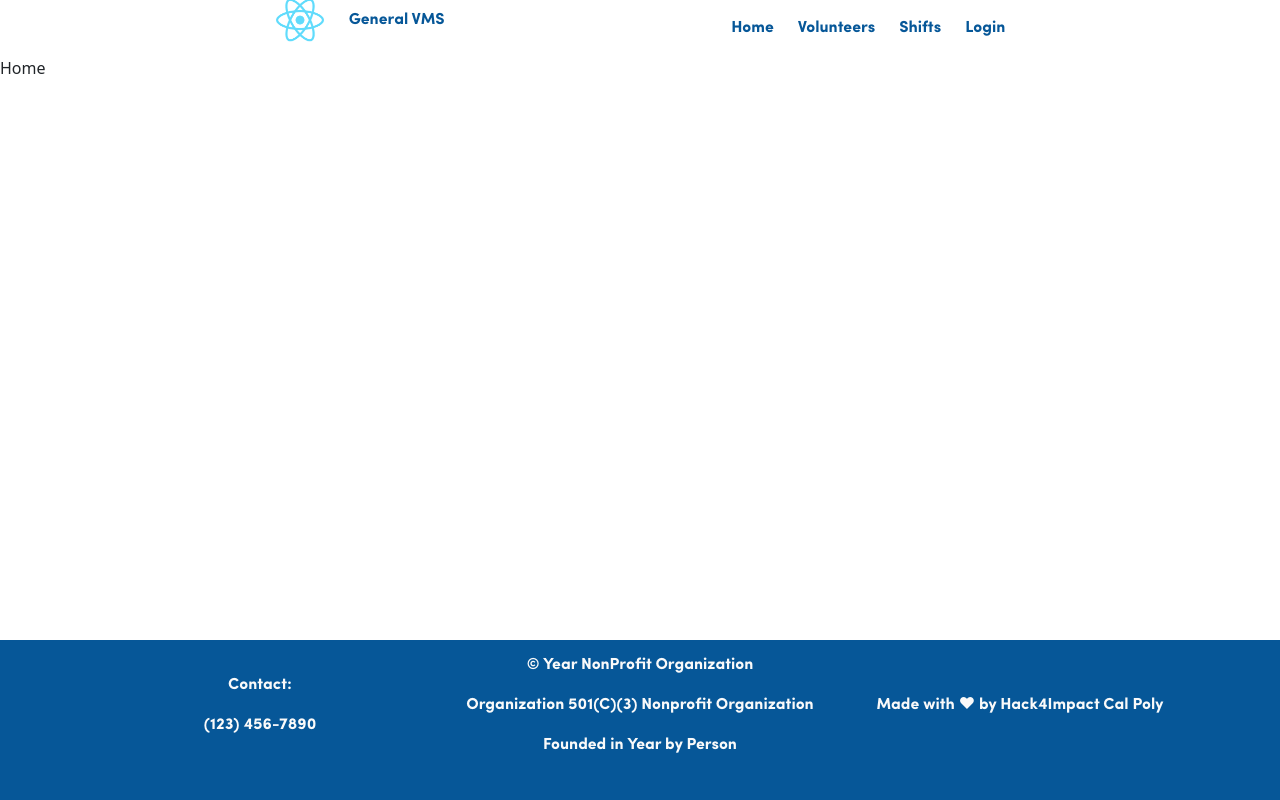
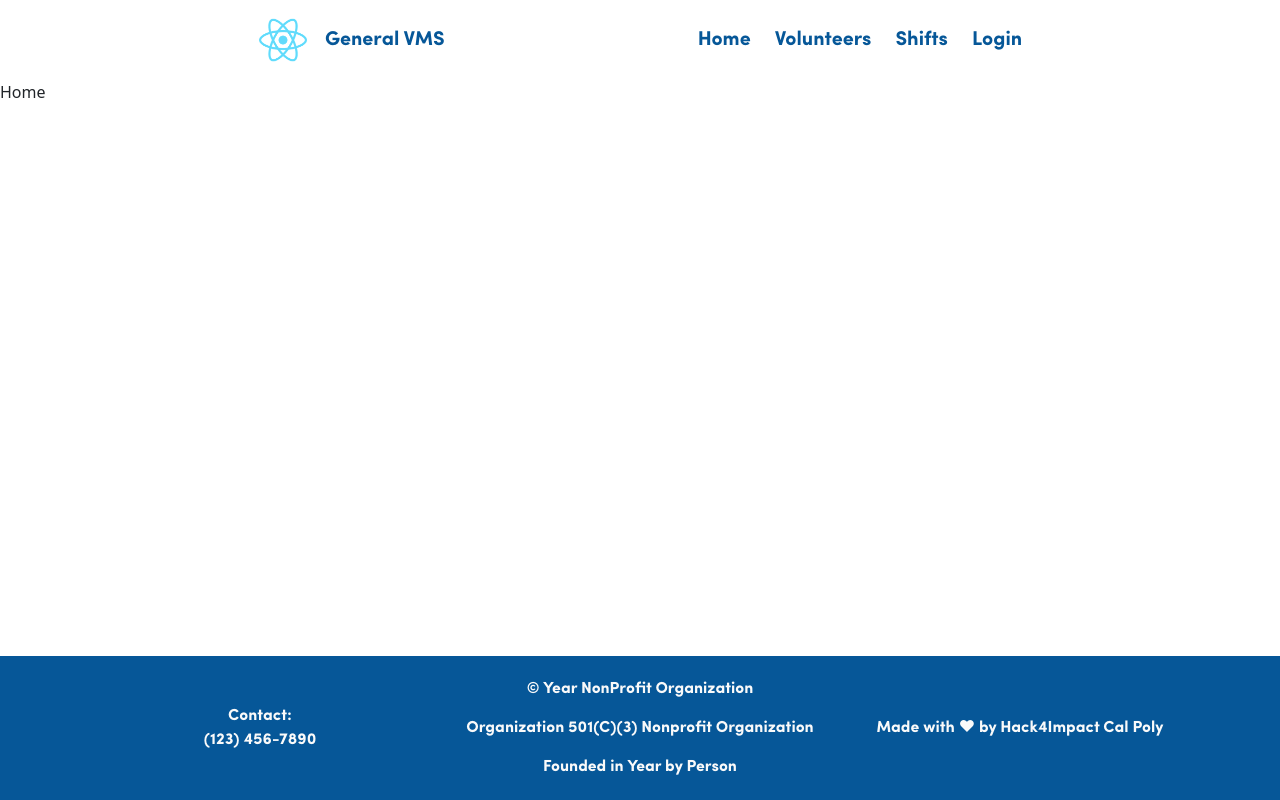
Before and after one commit to hack4impact-calpoly/general-vms, a React (Create React App) app in the folder test-app/frontend/: page / in a window 1280 px wide. Built offline with nearby package versions, Linux system fonts and the light colour scheme; a web font is replaced by a local one.

Commit message:
feat(navbar/footer): Update styling and add StandardPage to include them

```diff
--- a/test-app/frontend/src/App/App.tsx
+++ b/test-app/frontend/src/App/App.tsx
@@ -1,21 +1,18 @@
 import Home from '../Home/Home';
 import Login from '../Login/Login';
-import Navbar from '../Navbar/Navbar';
-import Footer from '../Footer/Footer';
 import './App.css';
 import { BrowserRouter, Routes, Route, Navigate } from 'react-router-dom';
+import StandardPage from '../StandardPage/StandardPage';
 
 function App() {
   return (
     <BrowserRouter>
-      <Navbar />
       <Routes>
-        <Route path="/" element={<Home />} />
+        <Route path="/" element={<StandardPage component={<Home />} />} />
         <Route path="/home" element={<Navigate replace to="/" />} />
         <Route path="/login" element={<Login />} />
         <Route path="*" element={<p>404</p>} />
       </Routes>
-      <Footer />
     </BrowserRouter>
   );
 }
--- a/test-app/frontend/src/Footer/Footer.scss
+++ b/test-app/frontend/src/Footer/Footer.scss
@@ -14,8 +14,8 @@
 
 .main-footer {
     background-color: gv.$primary-color;
-    padding-top: 1%;
     color: gv.$light-font;
+    padding: 1% 0;
 
     position: absolute;
     bottom: 0;
@@ -29,8 +29,22 @@
     font-family: Sofia Pro Regular, -apple-system, BlinkMacSystemFont, Segoe UI, Roboto, Oxygen, Ubuntu, Cantarell,
         Fira Sans, Droid Sans, Helvetica Neue, sans-serif;
     font-weight: bold;
+
+    margin: 0;
+
+    .middle-info {
+        height: 100%;
+        display: flex;
+        flex-direction: column;
+        align-items: center;
+        justify-content: space-around;
+    }
+
+    .col {
+        align-self: center;
+
+        p {
+            margin-bottom: 0;
+        }
+    }
 }
-
-.col {
-    align-self: center;
-}
--- a/test-app/frontend/src/Footer/Footer.tsx
+++ b/test-app/frontend/src/Footer/Footer.tsx
@@ -4,18 +4,18 @@ import { Container, Row, Col } from 'react-bootstrap';
 function Footer() {
   return (
     <footer className="main-footer">
-      <Container>
-        <Row>
+      <Container className="h-100">
+        <Row className="h-100">
           <Col>
             <div className="contact-num">
               <p className="contact">Contact: </p>
               <p className="number"> (123) 456-7890 </p>
             </div>
           </Col>
-          <Col>
-            <p className="middle-info"> &copy; Year NonProfit Organization</p>
-            <p className="middle-info"> Organization 501(C)(3) Nonprofit Organization</p>
-            <p className="middle-info"> Founded in Year by Person</p>
+          <Col className="middle-info">
+            <p> &copy; Year NonProfit Organization</p>
+            <p> Organization 501(C)(3) Nonprofit Organization</p>
+            <p> Founded in Year by Person</p>
           </Col>
           <Col>
             <p className="hack"> Made with &hearts; by Hack4Impact Cal Poly </p>
--- a/test-app/frontend/src/Navbar/Navbar.scss
+++ b/test-app/frontend/src/Navbar/Navbar.scss
@@ -30,20 +30,35 @@
 
     font-family: Sofia Pro Regular, -apple-system, BlinkMacSystemFont, Segoe UI, Roboto, Oxygen, Ubuntu, Cantarell,
         Fira Sans, Droid Sans, Helvetica Neue, sans-serif;
+
+    a {
+        color: gv.$primary-color;
+        margin: 0 12px;
+        font-weight: bold;
+        text-decoration: none;
+        font-size: 1.25rem;
     }
 
-.navbar {
+    nav {
         position: relative;
+
+        a:hover {
+            color: gv.$primary-color-hover;
+        }
+    }
+
+    .logo-nav {
+        display: flex;
+        justify-content: center;
+        align-items: center;
+        align-self: center;
+        width: max-content;
+        white-space: nowrap;
     }
 
     .main-logo {
         width: 50px;
         height: 50px;
+        margin-right: 10%;
     }
-
-header a {
-    color: gv.$primary-color;
-    margin: 0 12px;
-    font-weight: bold;
-    text-decoration: none;
 }
--- a/test-app/frontend/src/Navbar/Navbar.tsx
+++ b/test-app/frontend/src/Navbar/Navbar.tsx
@@ -5,10 +5,12 @@ import './Navbar.scss';
 function NavBar() {
   return (
     <header className="main-header">
-      <p className="main-text">
-        <Link to="/"><img className="main-logo" src={h4ilogo} alt="Org Logo" /></Link>
-        <Link to="/">General VMS</Link>
-      </p>
+      <div className="logo-nav">
+        <Link to="/">
+          <img className="main-logo" src={h4ilogo} alt="Org Logo" />
+          <span>General VMS</span>
+        </Link>
+      </div>
       <nav className="navbar">
         <Link to="/">Home</Link>
         <Link to="/">Volunteers</Link>
--- /dev/null
+++ b/test-app/frontend/src/StandardPage/StandardPage.scss
@@ -0,0 +1,5 @@
+@use "../global_variables" as gv;
+
+.standard-page {
+    padding-bottom: gv.$footer-height;
+}
--- /dev/null
+++ b/test-app/frontend/src/StandardPage/StandardPage.tsx
@@ -0,0 +1,21 @@
+import Footer from '../Footer/Footer';
+import Navbar from '../Navbar/Navbar';
+import './StandardPage.scss';
+
+interface IStandardPageProps {
+  component: React.ReactElement;
+}
+
+function StandardPage({ component }: IStandardPageProps) {
+  return (
+    <>
+      <Navbar />
+      <div className='standard-page'>
+        {component}
+      </div>
+      <Footer />
+    </>
+  );
+}
+
+export default StandardPage;
--- a/test-app/frontend/src/_global_variables.scss
+++ b/test-app/frontend/src/_global_variables.scss
@@ -1,9 +1,10 @@
 $primary-color: #065798;
+$primary-color-hover: #58b4ff;
 $secondary-color: #04467B;
 $bkg-color: #FFF;
 $light-font: #FAFAFA;
 $dark-color: #666767;
 $light-color: #E5E7EB;
 
-$header-height: 7vh;
-$footer-height: 20vh;
+$header-height: 10vh;
+$footer-height: 18vh;
--- a/test-app/frontend/src/index.css
+++ b/test-app/frontend/src/index.css
@@ -5,6 +5,8 @@ body {
     sans-serif;
   -webkit-font-smoothing: antialiased;
   -moz-osx-font-smoothing: grayscale;
+  min-height: 100vh;
+  position: relative;
 }
 
 code {
```
Lines whose indentation alone changed are shown as unchanged.
